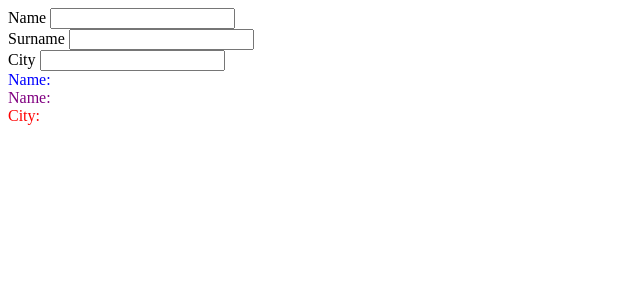
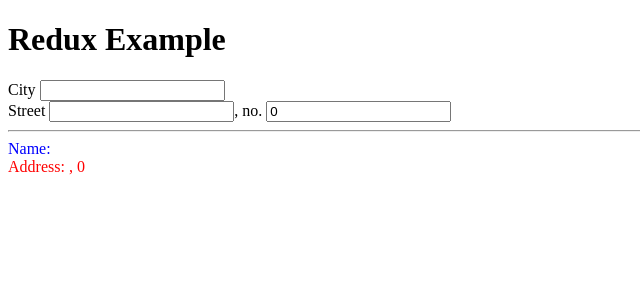
Before and after one commit to rodrigocfd/react-typescript-redux-example, a React (Create React App) app: page / in a window 1280 px wide. Shown: the top 300 px of the page, without its empty margins (0-640 px from the left). Built offline with nearby package versions, Linux system fonts and the light colour scheme.

Commit message:
Simplifying application.

```diff
--- a/src/app/App.tsx
+++ b/src/app/App.tsx
@@ -1,16 +1,16 @@
 import {createReduxStore, ReduxProvider} from './useRedux';
 import Inputs from './Inputs';
-import ViewName from './ViewName';
-import ViewSurname from './ViewSurname';
 import ViewCity from './ViewCity';
+import ViewAddress from './ViewAddress';
 
 function App() {
 	return (
 		<ReduxProvider store={createReduxStore()}>
+			<h1>Redux Example</h1>
 			<Inputs />
-			<ViewName />
-			<ViewSurname />
+			<hr />
 			<ViewCity />
+			<ViewAddress />
 		</ReduxProvider>
 	);
 }
--- a/src/app/Inputs.tsx
+++ b/src/app/Inputs.tsx
@@ -1,21 +1,21 @@
 import useRedux from './useRedux';
 
 function Inputs() {
-	const [person, setPerson] = useRedux('person');
 	const [city, setCity] = useRedux('city');
+	const [street, setStreet] = useRedux('street');
+	const [houseNo, setHouseNo] = useRedux('houseNo');
 
 	return (<>
 		<div>
-			Name <input type="text" autoComplete="off" value={person.name}
-				onChange={e => setPerson({name: e.target.value})} />
-		</div>
-		<div>
-			Surname <input type="text" autoComplete="off" value={person.surname}
-				onChange={e => setPerson({surname: e.target.value})} />
-		</div>
-		<div>
 			City <input type="text" autoComplete="off" value={city}
 				onChange={e => setCity(e.target.value)} />
+		</div>
+
+		<div>
+			Street <input type="text" autoComplete="off" value={street}
+				onChange={e => setStreet(e.target.value)} />,
+			no. <input type="number" autoComplete="off" min="0" value={houseNo}
+				onChange={e => setHouseNo(parseInt(e.target.value) || 0)} />
 		</div>
 	</>);
 }
--- /dev/null
+++ b/src/app/ViewAddress.tsx
@@ -0,0 +1,12 @@
+import useRedux from './useRedux';
+
+function ViewAddress() {
+	const [street] = useRedux('street');
+	const [houseNo] = useRedux('houseNo');
+
+	return (
+		<div style={{color: 'red'}}>Address: {street}, {houseNo}</div>
+	);
+}
+
+export default ViewAddress;
--- a/src/app/ViewCity.tsx
+++ b/src/app/ViewCity.tsx
@@ -1,11 +1,10 @@
 import useRedux from './useRedux';
 
 function ViewCity() {
-	console.log('CITY');
 	const [city] = useRedux('city');
 
 	return (
-		<div style={{color: 'red'}}>City: {city}</div>
+		<div style={{color: 'blue'}}>Name: {city}</div>
 	);
 }
 
--- a/src/app/ViewName.tsx
+++ /dev/null
@@ -1,12 +0,0 @@
-import useRedux from './useRedux';
-
-function ViewName() {
-	console.log('NAME');
-	const [person] = useRedux('person');
-
-	return (
-		<div style={{color: 'blue'}}>Name: {person.name}</div>
-	);
-}
-
-export default ViewName;
--- a/src/app/ViewSurname.tsx
+++ /dev/null
@@ -1,12 +0,0 @@
-import useRedux from './useRedux';
-
-function ViewSurname() {
-	console.log('SURNAME');
-	const [person] = useRedux('person');
-
-	return (
-		<div style={{color: 'purple'}}>Name: {person.surname}</div>
-	);
-}
-
-export default ViewSurname;
--- a/src/app/useRedux.ts
+++ b/src/app/useRedux.ts
@@ -1,15 +1,19 @@
+/**
+ * Usage of this file can be seen at:
+ * https://github.com/rodrigocfd/react-typescript-redux-example
+ */
+
 import * as Redux from 'redux';
 import * as ReactRedux from 'react-redux';
 
 /**
  * Initial state to be kept into Redux store, which will infer the type.
+ * This is the _ONLY THING_ you need to change in this file.
  */
 const initialState = {
-	person: {
-		name: '', // when nested, name or surname changes will trigger all person subscribers
-		surname: ''
-	},
 	city: '',
+	street: '',
+	houseNo: 0,
 };
 
 type StateT = typeof initialState;
@@ -49,7 +53,7 @@
 
 	function setValue(newVal: ValT<KeyT>) {
 		if (typeof newVal === 'object') {
-			dispatch({ type: key, payload: { ...(value as object), ...(newVal as object) } });
+			dispatch({ type: key, payload: { ...(value as unknown as object), ...(newVal as object) } });
 		} else {
 			dispatch({ type: key, payload: newVal });
 		}
--- a/src/index.tsx
+++ b/src/index.tsx
@@ -1,4 +1,3 @@
-import React from 'react';
 import ReactDOM from 'react-dom';
 
 import * as serviceWorker from './serviceWorker';
```
Also changed, not shown: 2 other files (tests, documents, lock files or other folders).
